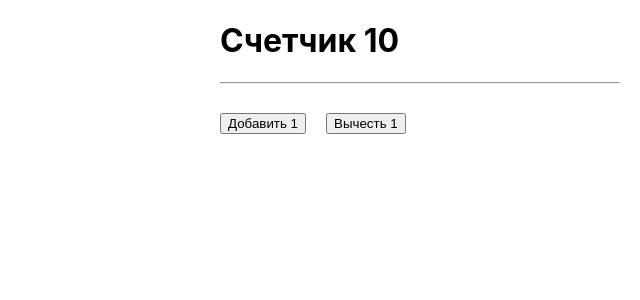
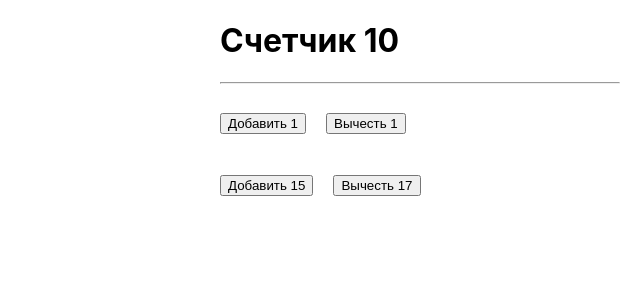
Before and after one commit to Listopad02/react-redux, a React (Create React App) app: page / in a window 1280 px wide. Shown: the top 300 px of the page, without its empty margins (220-860 px from the left). Built offline with nearby package versions, Linux system fonts and the light colour scheme.

Commit message:
all other numbers adding and subtricting realized

```diff
--- a/src/App.js
+++ b/src/App.js
@@ -14,6 +14,10 @@ class App extends Component {
           <button onClick={this.props.onAdd}>Добавить 1</button>
           <button onClick={this.props.onSub}>Вычесть 1</button>
         </div>
+        <div className="Actions">
+          <button onClick={() => this.props.onAddNumber(15)}>Добавить 15</button>
+          <button onClick={() => this.props.onAddNumber(-17)}>Вычесть 17</button>
+        </div>
       </div>
     )
   }
@@ -27,7 +31,8 @@ function mapStateToProps(state) {
 function mapDispatchToProps(dispatch) {
   return {
     onAdd: () => dispatch({ type: 'ADD' }),
-    onSub: () => dispatch({ type: 'SUB' })
+    onSub: () => dispatch({ type: 'SUB' }),
+    onAddNumber: number => dispatch({ type: 'ADD_NUMBER', payload: number })
   }
 }
 
--- a/src/redux/rootReducer.js
+++ b/src/redux/rootReducer.js
@@ -12,7 +12,11 @@ export default function rootReducer(state = initialState, action) {
             return {
                 counter: state.counter - 1
             }
+        case 'ADD_NUMBER':
+            return {
+                counter: state.counter + action.payload
+            }
+        default:
+            return state
     }
-
-    return state;
 }
```
